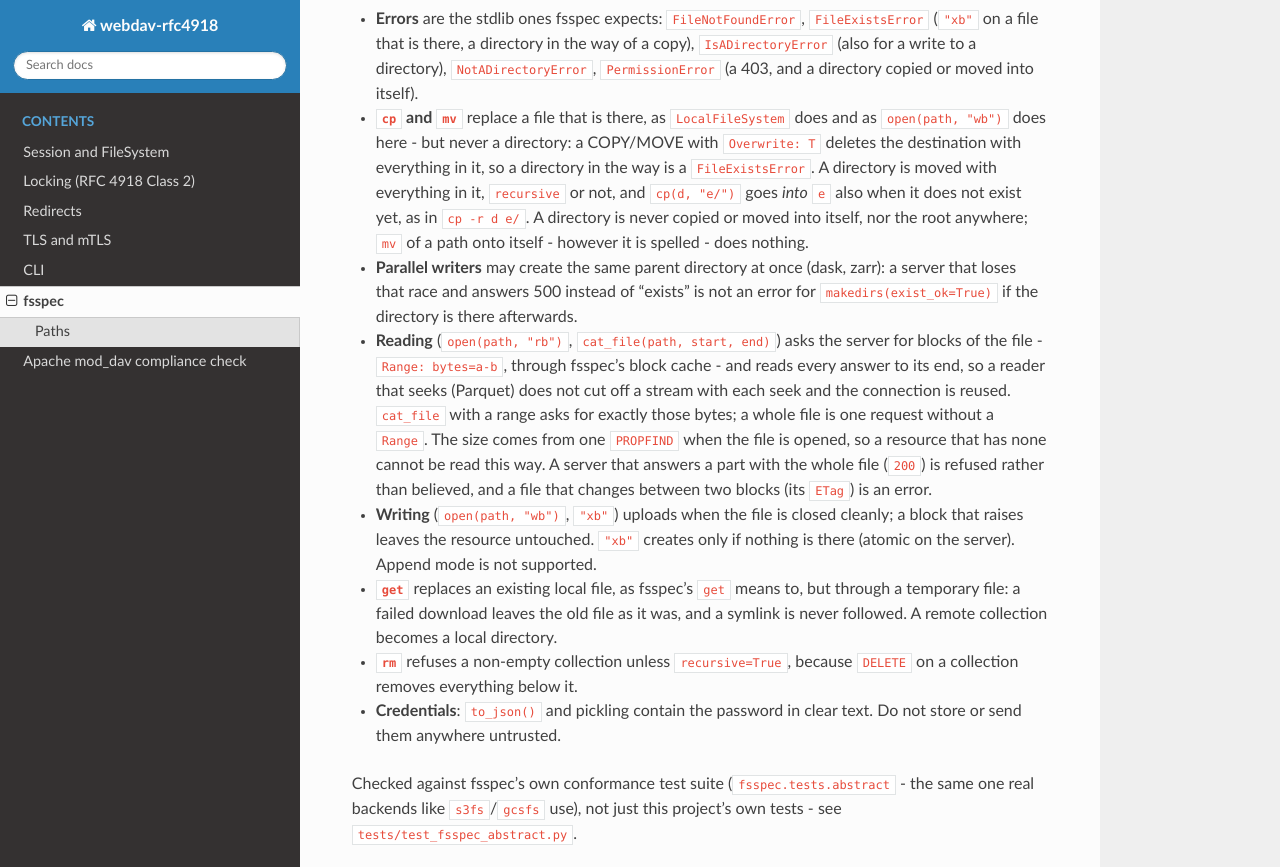
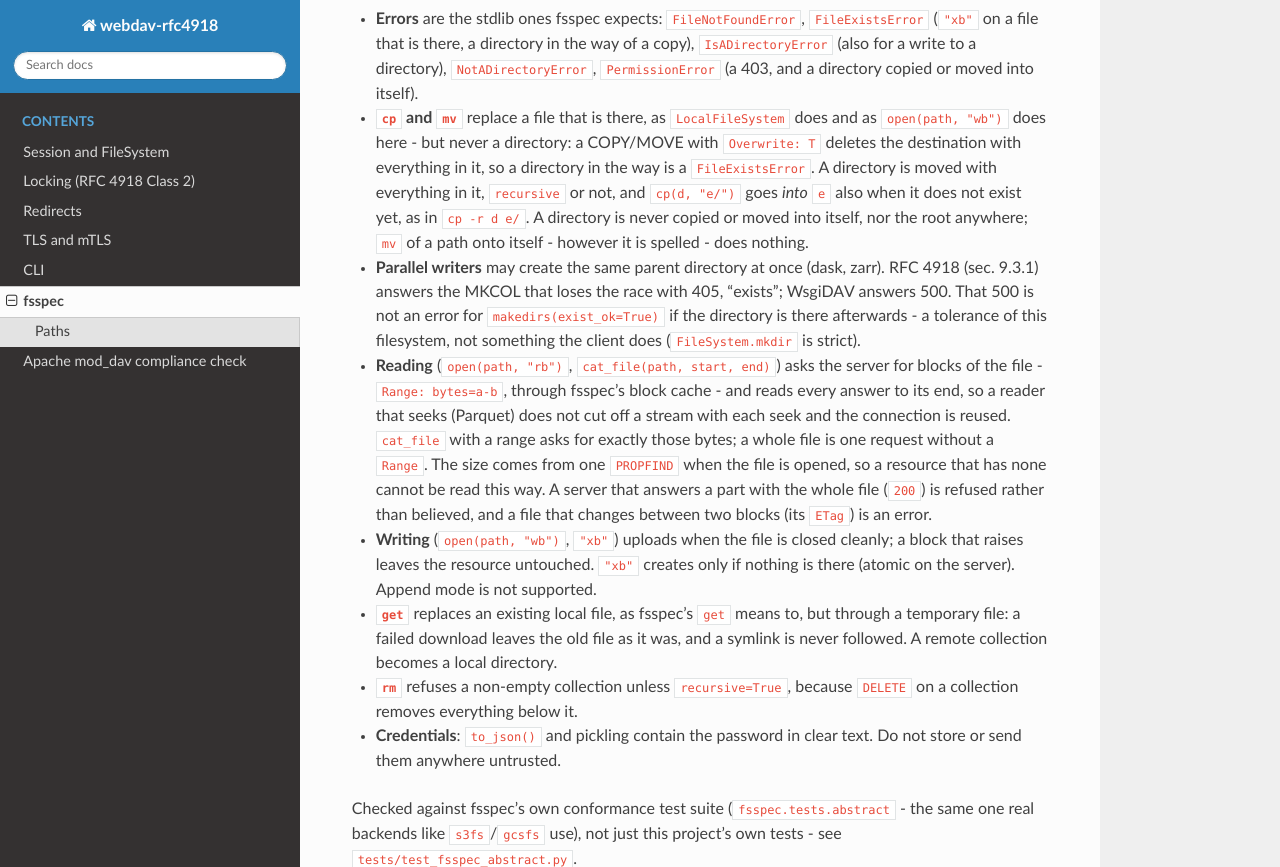
Before and after one commit to manfred-kaiser/webdav-rfc4918, a Sphinx documentation site: the page built from docs/reference/fsspec.md, in a window 1280 px wide and 900 px high, scrolled down 1637 px, cut to the strip 0-867 px from the top of the window. Built offline with Sphinx 7.4.7 and the Read the Docs theme 3.1.0, drawn with Linux system fonts in a browser that asks for light colours.

Commit message:
Apache compliance: the loser of a race to create a collection gets a 405 - and say so in the docs
The fsspec filesystem takes a 500 for "exists" when a collection is there afterwards, because
WsgiDAV answers the MKCOL that loses a race with 500 where RFC 4918 sec. 9.3.1 says 405. A test
in the Apache compliance suite pins what Apache does (twelve MKCOL at once: one 201, eleven 405);
it could not be run here - no Apache - and runs in that workflow, which does not block a merge.
The docs call the tolerance what it is: the filesystem's, not the client's.

```diff
--- a/docs/reference/fsspec.md
+++ b/docs/reference/fsspec.md
@@ -85,9 +85,10 @@ returns {class}`~webdav.resource.Resource` objects.
   `e` also when it does not exist yet, as in `cp -r d e/`. A directory is never copied or moved
   into itself, nor the root anywhere; `mv` of a path onto itself - however it is spelled - does
   nothing.
-- **Parallel writers** may create the same parent directory at once (dask, zarr): a server that
-  loses that race and answers 500 instead of "exists" is not an error for `makedirs(exist_ok=True)`
-  if the directory is there afterwards.
+- **Parallel writers** may create the same parent directory at once (dask, zarr). RFC 4918 (sec.
+  9.3.1) answers the MKCOL that loses the race with 405, "exists"; WsgiDAV answers 500. That 500
+  is not an error for `makedirs(exist_ok=True)` if the directory is there afterwards - a
+  tolerance of this filesystem, not something the client does (`FileSystem.mkdir` is strict).
 - **Reading** (`open(path, "rb")`, `cat_file(path, start, end)`) asks the server for blocks of
   the file - `Range: bytes=a-b`, through fsspec's block cache - and reads every answer to its
   end, so a reader that seeks (Parquet) does not cut off a stream with each seek and the
```
Also changed, not shown: README.md (+1 -1 lines), 1 other file.
